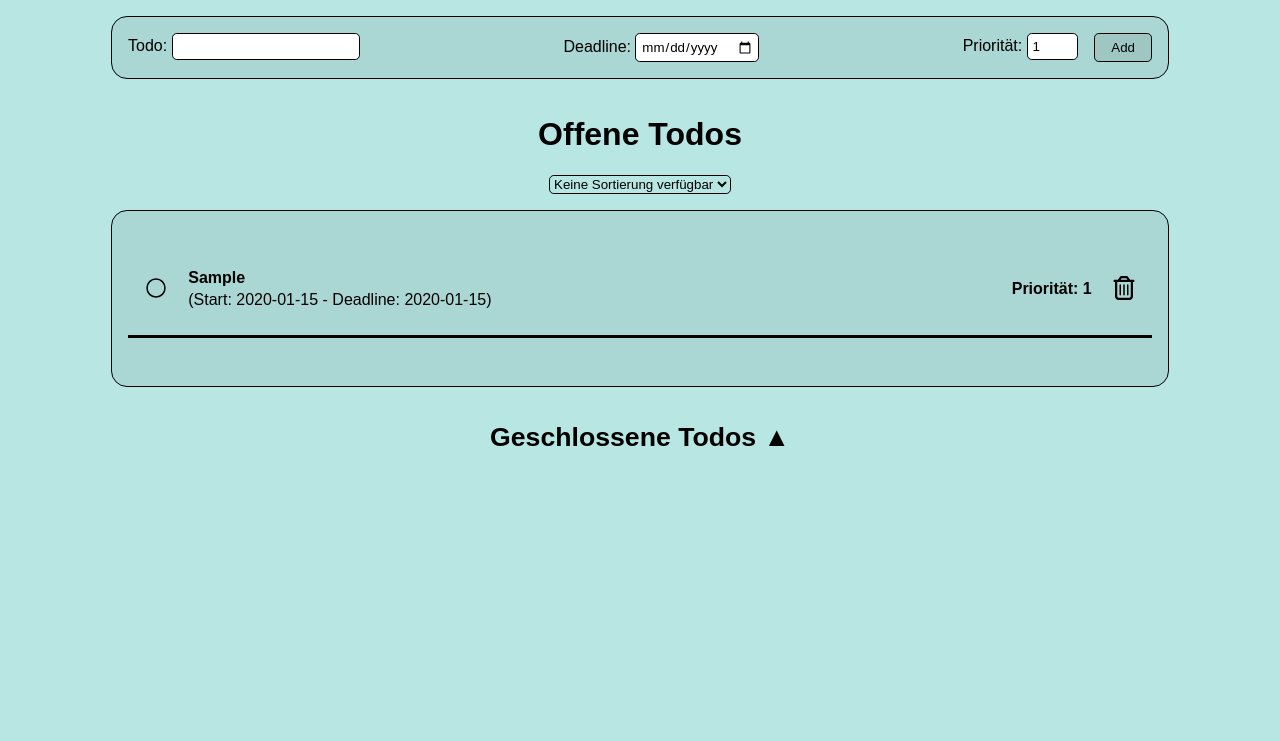
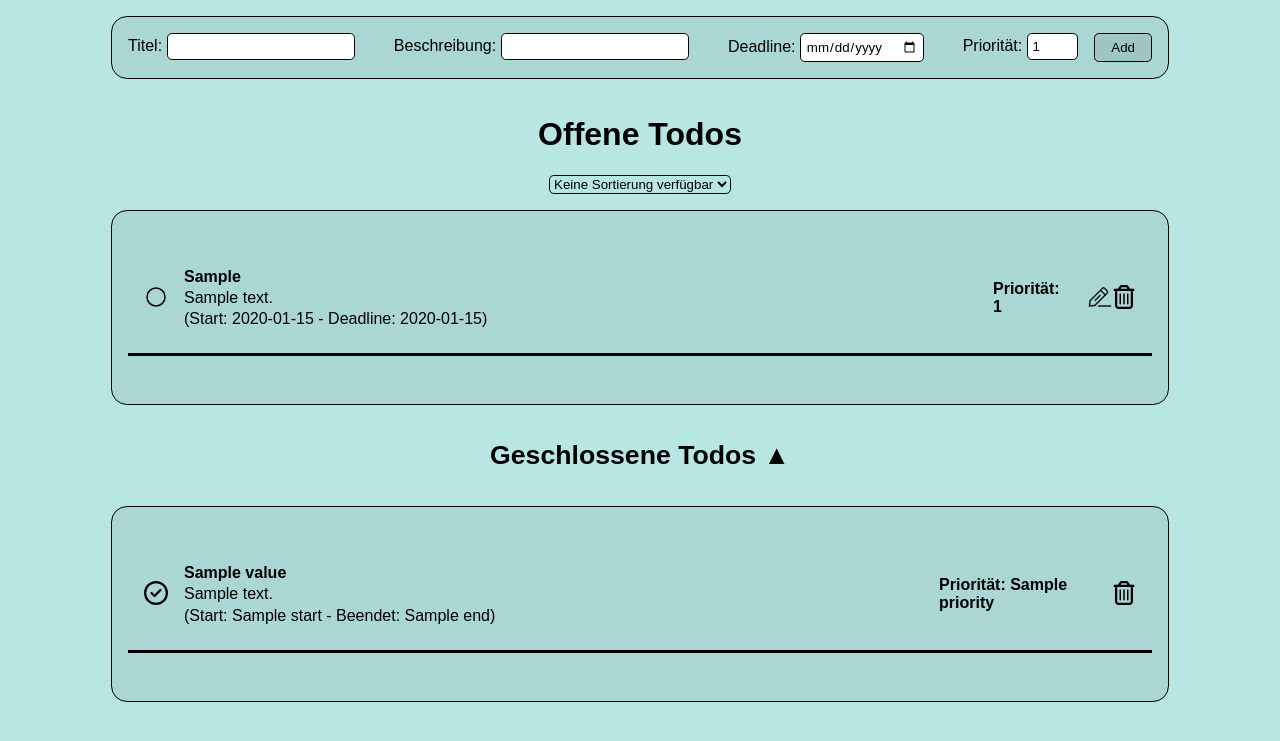
Before and after one commit to Wipeshot/Todo-in-Flask, a Flask app: template templates/todo-list.html in a window 1280 px wide. Shown: the top 741 px of the page. Run offline with Flask 3, Linux system fonts and the light colour scheme; tables that the repository leaves empty hold one stand-in row (values such as "Sample post"); the template is opened without the code that fills it: values that come from a table or form of the project are taken from there, most other values are stand-ins (such as "Sample title", 1, 10 or a date in 2020).

Commit message:
Added: Update Operation

```diff
--- a/app.py
+++ b/app.py
@@ -15,6 +15,7 @@ db = SQLAlchemy(app)
 
 class TodoForm(FlaskForm):
     value = StringField('Value', validators=[DataRequired()])
+    description = StringField(validators=[Optional()])
     start = DateField('Start', validators=[DataRequired()])
     deadline = DateField('Deadline', validators=[Optional()])
     priority = IntegerField('Priority', validators=[DataRequired()])
@@ -22,7 +23,8 @@ class TodoForm(FlaskForm):
 
 class Todo(db.Model):
     id = db.Column(db.Integer, primary_key=True)
-    value = db.Column(db.String(200), nullable=False)
+    value = db.Column(db.String(50), nullable=False)
+    description = db.Column(db.String(500))
     start = db.Column(db.Date, nullable=False)
     end = db.Column(db.Date)
     deadline = db.Column(db.Date)
@@ -168,6 +170,7 @@ def index():
 def add_todo():
     try:
         value = request.form['value']
+        description = request.form.get('description')
         start = datetime.now()
         deadline_str = request.form.get('deadline')
         if deadline_str:
@@ -182,6 +185,7 @@ def add_todo():
         else:
             position = 1
         todo = Todo(value=value,
+                    description=description,
                     start=start,
                     deadline=deadline,
                     priority=priority,
@@ -199,7 +203,7 @@ def add_todo():
 
 @app.route('/remove/<int:id>', methods=['POST'])
 @require_login
-def remove_todo():
+def remove_todo(id):
     try:
         todo = Todo.query.get_or_404(id)
         db.session.delete(todo)
@@ -213,7 +217,7 @@ def remove_todo():
 
 @app.route('/todo/finish/<int:id>', methods=['POST'])
 @require_login
-def finish_todo():
+def finish_todo(id):
     print('test')
     try:
         todo = Todo.query.get_or_404(id)
@@ -230,7 +234,7 @@ def finish_todo():
 
 @app.route('/todo/reopen/<int:id>', methods=['POST'])
 @require_login
-def reopen_todo():
+def reopen_todo(id):
     try:
         todo = Todo.query.get_or_404(id)
         todo.open = True
@@ -243,9 +247,25 @@ def reopen_todo():
         return redirect('/')
 
 
+@app.route('/update/<int:id>', methods=['POST', 'GET'])
+def update_todo(id):
+    if request.method == 'GET':
+        todo = Todo.query.get_or_404(id)
+        return render_template('update.html', form=TodoForm, todo=todo)
+    elif request.method == 'POST':
+        todo = Todo.query.filter_by(id=id).first()
+        todo.value = request.form.get('value')
+        todo.description = request.form.get('description')
+        deadline_str = request.form.get('deadline')
+        todo.deadline = datetime.strptime(deadline_str, '%Y-%m-%d').date()
+        todo.priority = request.form.get('priority')
+        db.session.commit()
+        return redirect(url_for('index'))
+
+
 @app.route('/filter/<filter>', methods=['POST'])
 @require_login
-def set_filter():
+def set_filter(filter):
     global activeFilter
     activeFilter = filter
     index()
--- /dev/null
+++ b/static/todo-script.js
@@ -0,0 +1,22 @@
+    $(document).ready(function () {
+        //$('.closed_todo').hide();
+        $('.toggle_button').click(function () {
+            $('.closed_todo').toggle();
+            var buttonHtml = $('.toggle_button').html();
+            if (buttonHtml === '<h1>Geschlossene Todos ▲</h1>') {
+                $('.toggle_button').html('<h1>Geschlossene Todos ▼</h1>');
+            } else {
+                $('.toggle_button').html('<h1>Geschlossene Todos ▲</h1>');
+            }
+        });
+        $('.filter').change(function () {
+            var selectedOption = $(this).children("option:selected").val();
+            $.ajax({
+                type: "POST",
+                url: "/filter/" + selectedOption,
+                success: function () {
+                    location.reload();
+                }
+            });
+        });
+    });
--- a/static/todo.css
+++ b/static/todo.css
@@ -119,7 +119,19 @@ div.header form div.input {
     background-image: url("assets/delete.svg");
     background-size: 100% 100%;
     cursor: pointer;
-    margin: 0 1rem;
+    margin-right: 1rem;
+    height: 1.5rem;
+    width: 1.5rem;
+}
+
+.update {
+    background-color: transparent;
+    color: black;
+    border: none;
+    background-image: url("assets/edit.svg");
+    background-size: 100% 100%;
+    cursor: pointer;
+    margin-left: 1rem;
     height: 1.5rem;
     width: 1.5rem;
 }
@@ -130,11 +142,11 @@ div.header form div.input {
 
 .content h1 {
     font-size: 1rem;
-    margin: 0 0 0.2rem;
+    margin: 0.2rem 0 0.2rem;
 }
 
 .content p {
-    margin: 0;
+    margin: 0 0 0.2rem;
 }
 
 .toggle_button {
--- a/templates/todo-list.html
+++ b/templates/todo-list.html
@@ -11,8 +11,13 @@
         <form action="/add" method="POST">
             <div class="input">
                 <div>
-                    <label for="value">Todo:</label>
+                    <label for="value">Titel:</label>
                     <input type="text" id="value" name="value" placeholder="">
+
+                </div>
+                <div>
+                    <label for="desc">Beschreibung:</label>
+                    <input type="text" id="desc" name="description" placeholder="">
                 </div>
                 <div>
                     <label for="deadline">Deadline:</label>
@@ -44,6 +49,7 @@
                     </form>
                     <div class="content">
                         <h1>{{ todo.value }}</h1>
+                        <p>{{ todo.description }}</p>
                         {% if todo.deadline %}
                             <p>(Start: {{ todo.start }} - Deadline: {{ todo.deadline }})</p>
                         {% else %}
@@ -51,6 +57,9 @@
                         {% endif %}
                     </div>
                     <h4>Priorität: {{ todo.priority }}</h4>
+                    <form action="update/{{ todo.id }}" method="GET">
+                        <button class="update"></button>
+                    </form>
                     <form action="/remove/{{ todo.id }}" method="POST" style="display: inline;">
                         <button class="delete" type="submit"></button>
                     </form>
@@ -71,6 +80,7 @@
                     </form>
                     <div class="content">
                         <h1>{{ todo.value }}</h1>
+                        <p>{{ todo.description }}</p>
                         <p>(Start: {{ todo.start }} - Beendet: {{ todo.end }})</p>
                     </div>
                     <h4>Priorität: {{ todo.priority }}</h4>
@@ -83,29 +93,6 @@
     </div>
 </div>
 <script src="https://code.jquery.com/jquery-3.6.0.min.js"></script>
-<script>
-    $(document).ready(function () {
-        $('.closed_todo').hide();
-        $('.toggle_button').click(function () {
-            $('.closed_todo').toggle();
-            var buttonHtml = $('.toggle_button').html();
-            if (buttonHtml === '<h1>Geschlossene Todos ▲</h1>') {
-                $('.toggle_button').html('<h1>Geschlossene Todos ▼</h1>');
-            } else {
-                $('.toggle_button').html('<h1>Geschlossene Todos ▲</h1>');
-            }
-        });
-        $('.filter').change(function () {
-            var selectedOption = $(this).children("option:selected").val();
-            $.ajax({
-                type: "POST",
-                url: "/filter/" + selectedOption,
-                success: function () {
-                    location.reload();
-                }
-            });
-        });
-    });
-</script>
+<script src="{{ url_for('static', filename='todo-script.js') }}"></script>
 </body>
 </html>
```
Also changed, not shown: templates/update.html (added, +33 -0 lines), static/assets/edit.svg (added).
